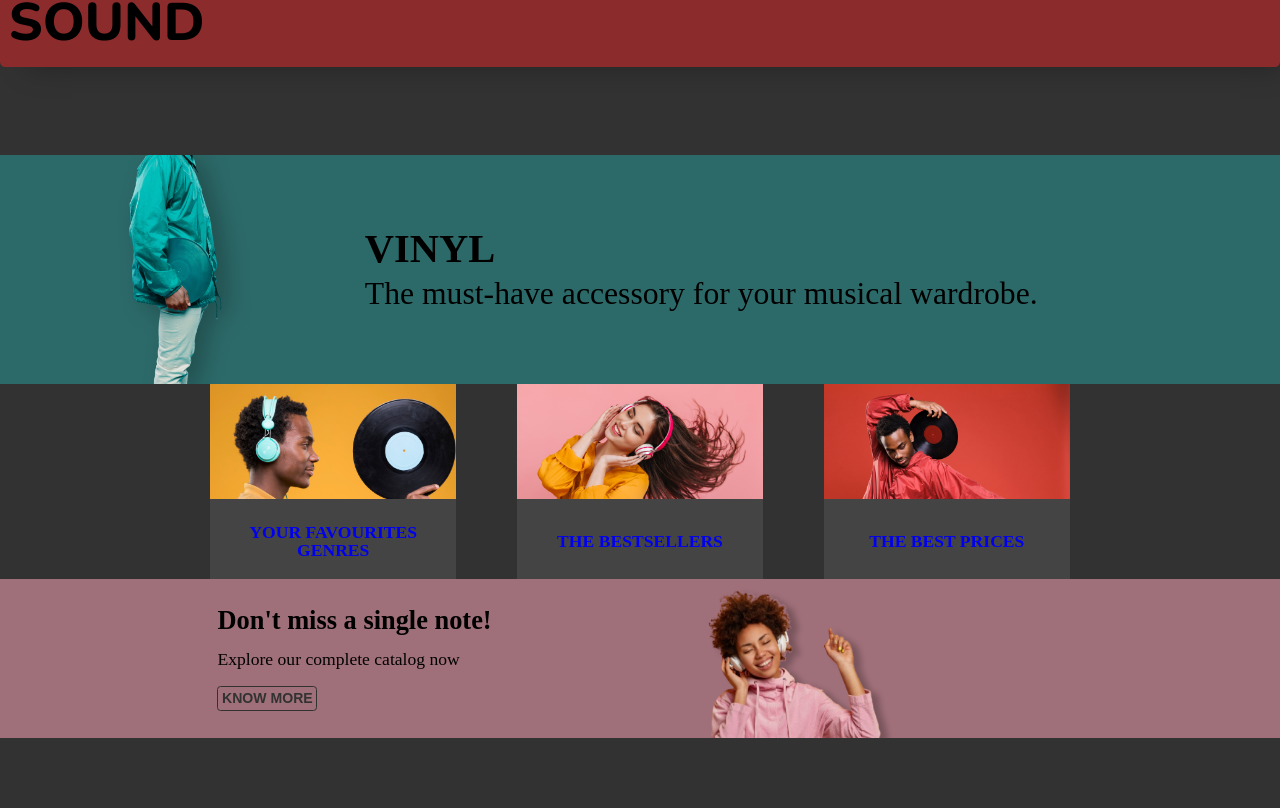
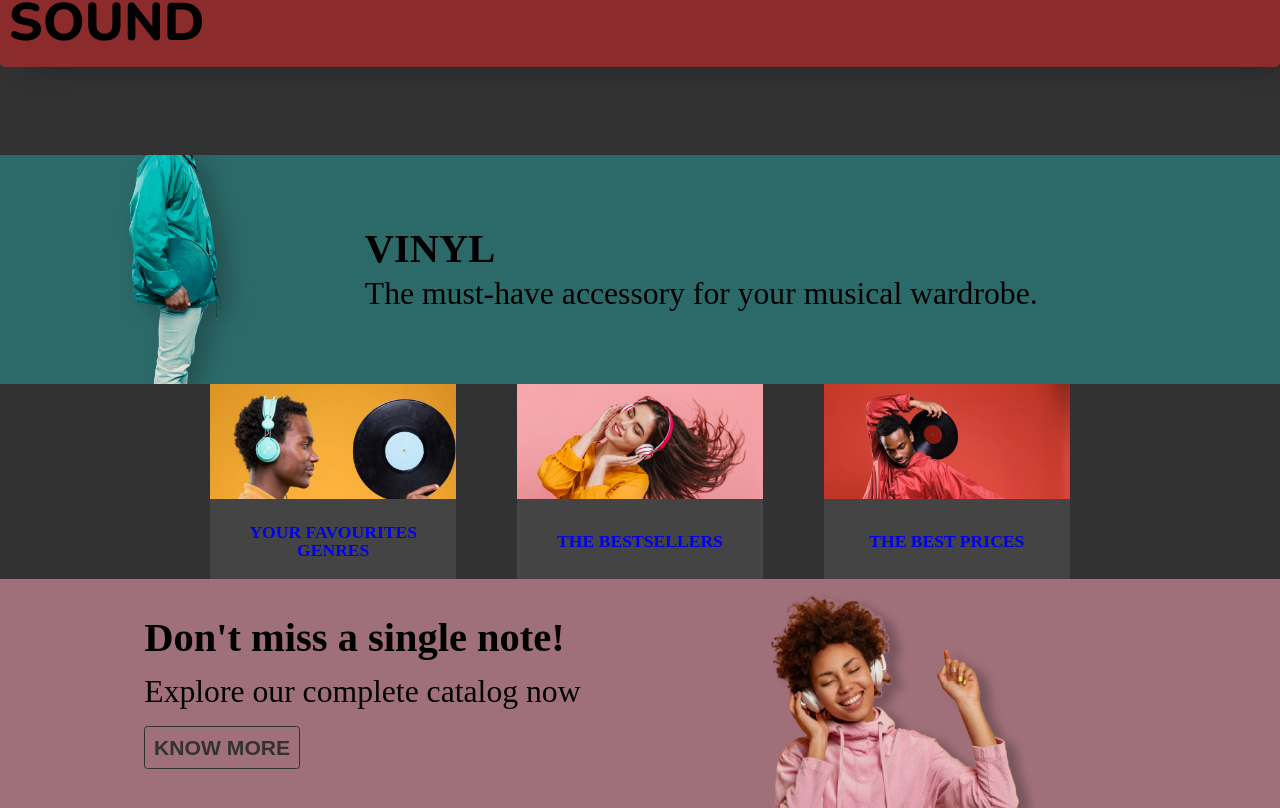
Before and after one commit to biaTrivillin/spin-your-sound, a React (Vite) app: page / in a window 1280 px wide. Shown: the part 582-1390 px from the top of the page. Before the commit the page ends 1320 px from the top, so only its background shows below. Built offline with nearby package versions, Linux system fonts and the light colour scheme.

Commit message:
created media queries for catalog banner

```diff
--- a/src/components/pages/home/banner/Banner.tsx
+++ b/src/components/pages/home/banner/Banner.tsx
@@ -20,8 +20,8 @@ function Banner() {
                     <div className={`${styles.banner} ${styles.banner_two}`}>
                         <img src={bannerTwoImg}/>
                         <div>
-                            <h1>Discover your beat for much less.</h1>
-                            <p>Incredible daily deals await!</p>
+                            <h1>Your musical taste is top-notch!</h1>
+                            <p>Come savor our latest offerings.</p>
                         </div>
                     </div>
                 </article>
@@ -29,8 +29,8 @@ function Banner() {
                     <div className={`${styles.banner} ${styles.banner_three}`}>
                         <img src={bannerThreeImg}/>
                         <div>
-                            <h1>Your musical taste is top-notch!</h1>
-                            <p>Come savor our latest offerings.</p>
+                            <h1>Discover your beat for much less.</h1>
+                            <p>Incredible daily deals await!</p>
                         </div>
                     </div>
                 </article>
--- a/src/components/pages/home/catalogBanner/CatalogBanner.module.css
+++ b/src/components/pages/home/catalogBanner/CatalogBanner.module.css
@@ -24,6 +24,15 @@
     padding: 0.2rem;
     border-radius: 0.2rem;
     font-size: 0.8rem;
+    cursor: pointer;
+}
+.text button:hover {
+    background-color: var(--bg-color);
+    color: var(--text-color);
+    transition: 0.3s;
+}
+.text button:active {
+    transform: scale(0.9);
 }
 .text {
     display: flex;
@@ -34,3 +43,24 @@
     justify-self: center;
     align-self: center;
 }
+
+@media (min-width: 1000px) {
+    .banner {
+        height: 13rem;
+    }
+    .banner img {
+        height: 13rem;
+    }
+    .banner h1 {
+        font-size: 2.3rem;
+        padding-right: 2rem;
+    }
+     .banner p {
+        font-size: 1.8rem;
+        padding-right: 2rem;
+    }
+    .banner button {
+        font-size: 1.2rem;
+        padding: 0.5rem;
+    }
+}
```
